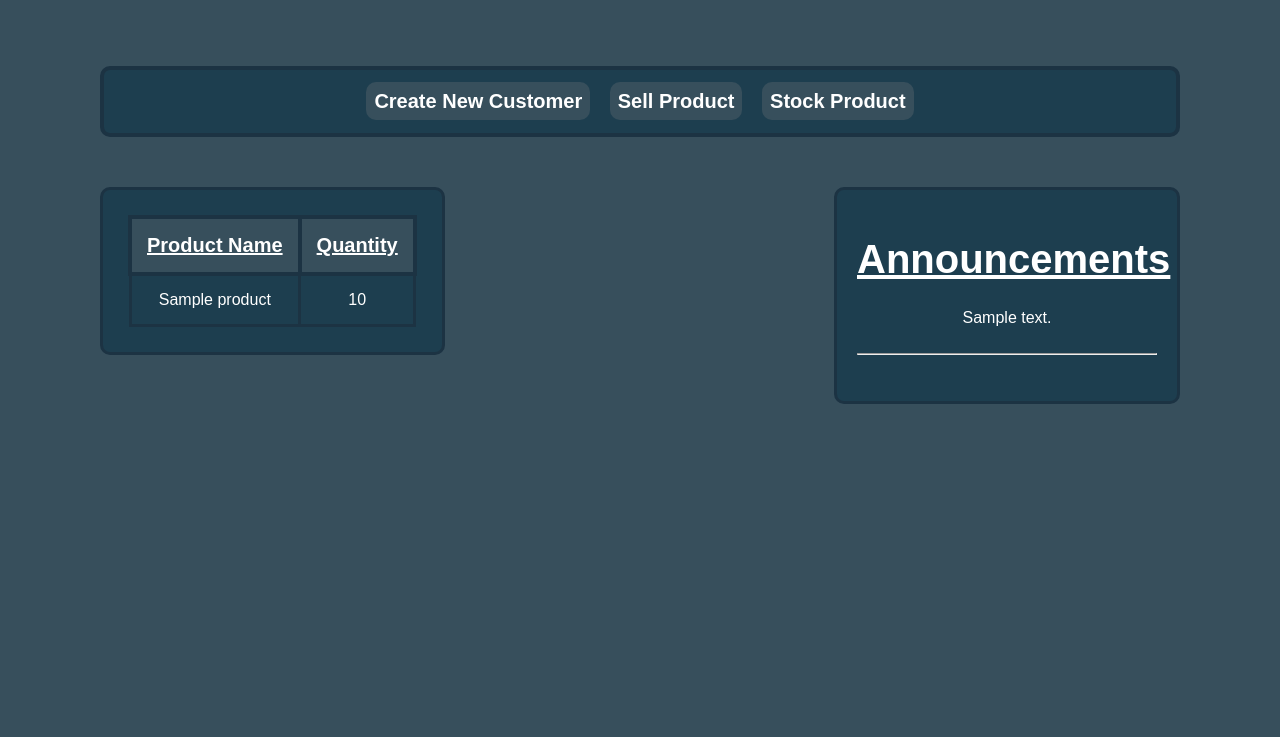
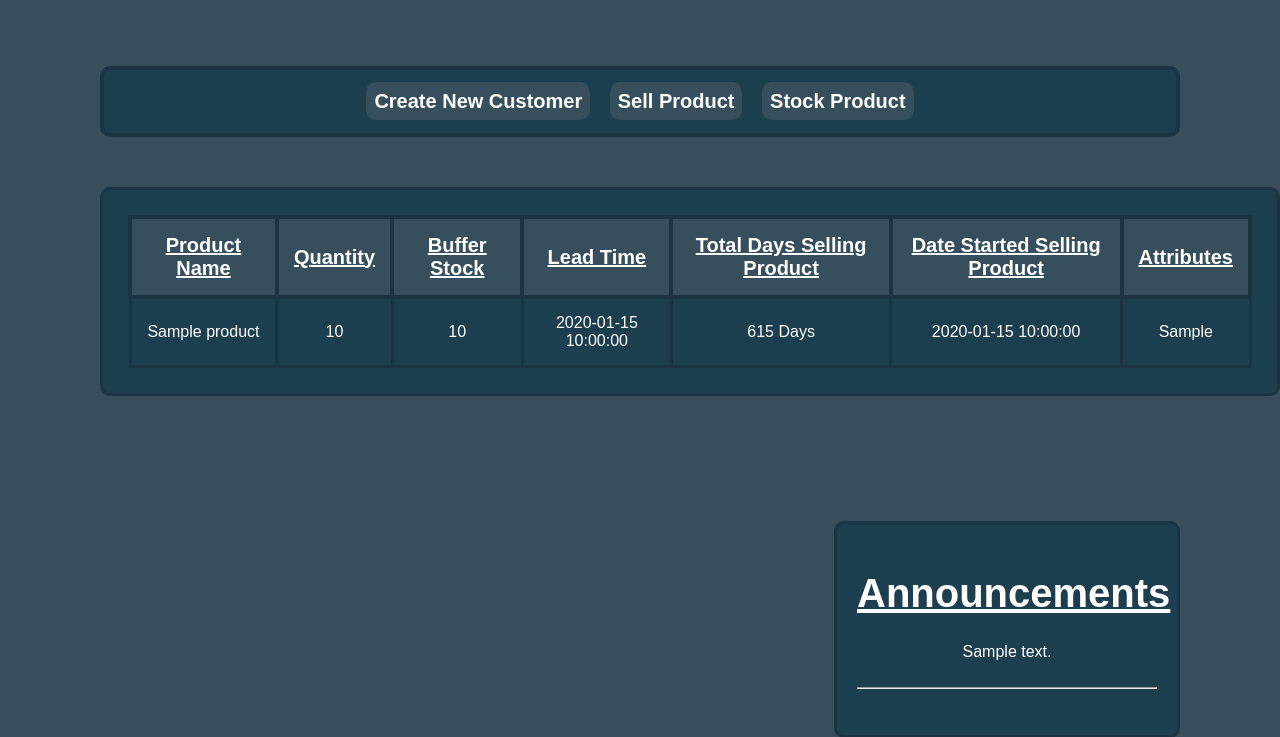
Before and after one commit to TemiTemi22/ITSrProject, a PHP site: page /employeeHome.php in a window 1280 px wide. Shown: the part 84-821 px from the top of the page. Before the commit the page ends 488 px from the top, so only its background shows below. Run offline with PHP 8.4, Linux system fonts and the light colour scheme; the visitor is signed in with stand-in values (Sample User, id 1); tables that the repository leaves empty or names only in its code hold one stand-in row (values such as "Sample post").

Commit message:
Update employeeHome.php

```diff
--- a/employeeHome.php
+++ b/employeeHome.php
@@ -1,5 +1,9 @@
 <?php
   require 'config/config.php';
+
+  if(!isset($_SESSION['username'])){
+    header('Location: login.php');
+  }
 
   $inventory = "";
   $announcements = "";
@@ -10,10 +14,33 @@
     while($results = mysqli_fetch_array($inventoryQuery)){
       $productName = $results['product_name'];
       $quantity = $results['quantity'];
+      $bufferStock = $results['buffer_stock'];
+      $leadTime = $results['lead_time'];
+      $dateAdded = $results['date_added'];
+      $attributes = $results['attributes'];
+
+      $dateAddedCalc = date_create($results['date_added']);
+      $todaysDate = new DateTime("now");
+      $shelfAgeDiff = date_diff($dateAddedCalc, $todaysDate);
+
+      $shelfAgeNum = $shelfAgeDiff->format('%a');
+
+      if($shelfAgeNum == 1){
+        $shelfAge = $shelfAgeDiff->format('%a Day');
+      }
+
+      else{
+        $shelfAge = $shelfAgeDiff->format('%a Days');
+      }
 
       $inventory .= "<tr>
                       <td>$productName</td>
                       <td>$quantity</td>
+                      <td>$bufferStock</td>
+                      <td>$leadTime</td>
+                      <td>$shelfAge</td>
+                      <td>$dateAdded</td>
+                      <td>$attributes</td>
                      </tr>";
     }
   }
@@ -47,7 +74,7 @@
 
       <nav class="headerlinks">
         <a href="employeeHome.php"><b>Home</b></a>
-        <a href="login.php"><b>Logout</b></a>
+        <a href="logout.php"><b>Logout</b></a>
       </nav>
     </div>
   </header>
@@ -69,7 +96,13 @@
           <tr>
             <th><b>Product Name</b></th>
             <th><b>Quantity</b></th>
+            <th><b>Buffer Stock</b></th>
+            <th><b>Lead Time</b></th>
+            <th><b>Total Days Selling Product</b></th>
+            <th><b>Date Started Selling Product</b></th>
+            <th><b>Attributes</b></th>
           </tr>
+
           <?php echo $inventory; ?>
         </table>
       </center>
```
